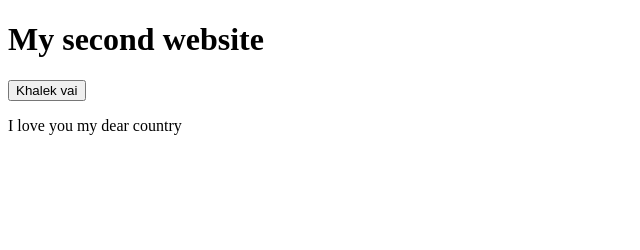
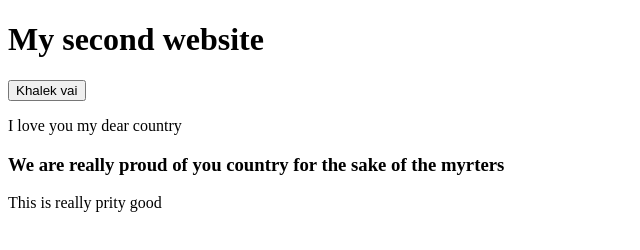
Before and after one commit to rejaulkarim23dev/my-second-website, a plain HTML site: page index.html in a window 1280 px wide. Shown: the whole page, without its empty margins (0-640 px from the left). Drawn offline with Linux system fonts and the light colour scheme.

Commit message:
fourth commit

```diff
--- a/index.html
+++ b/index.html
@@ -10,5 +10,9 @@
   <h1>My second website</h1>
   <button>Khalek vai </button>
   <p>I love you my dear country </p>
+  <h3>We are really proud of you country for the sake of the myrters</h3>
+  <div>
+    <p>This is really prity good</p>
+  </div>
 </body>
 </html>
```
